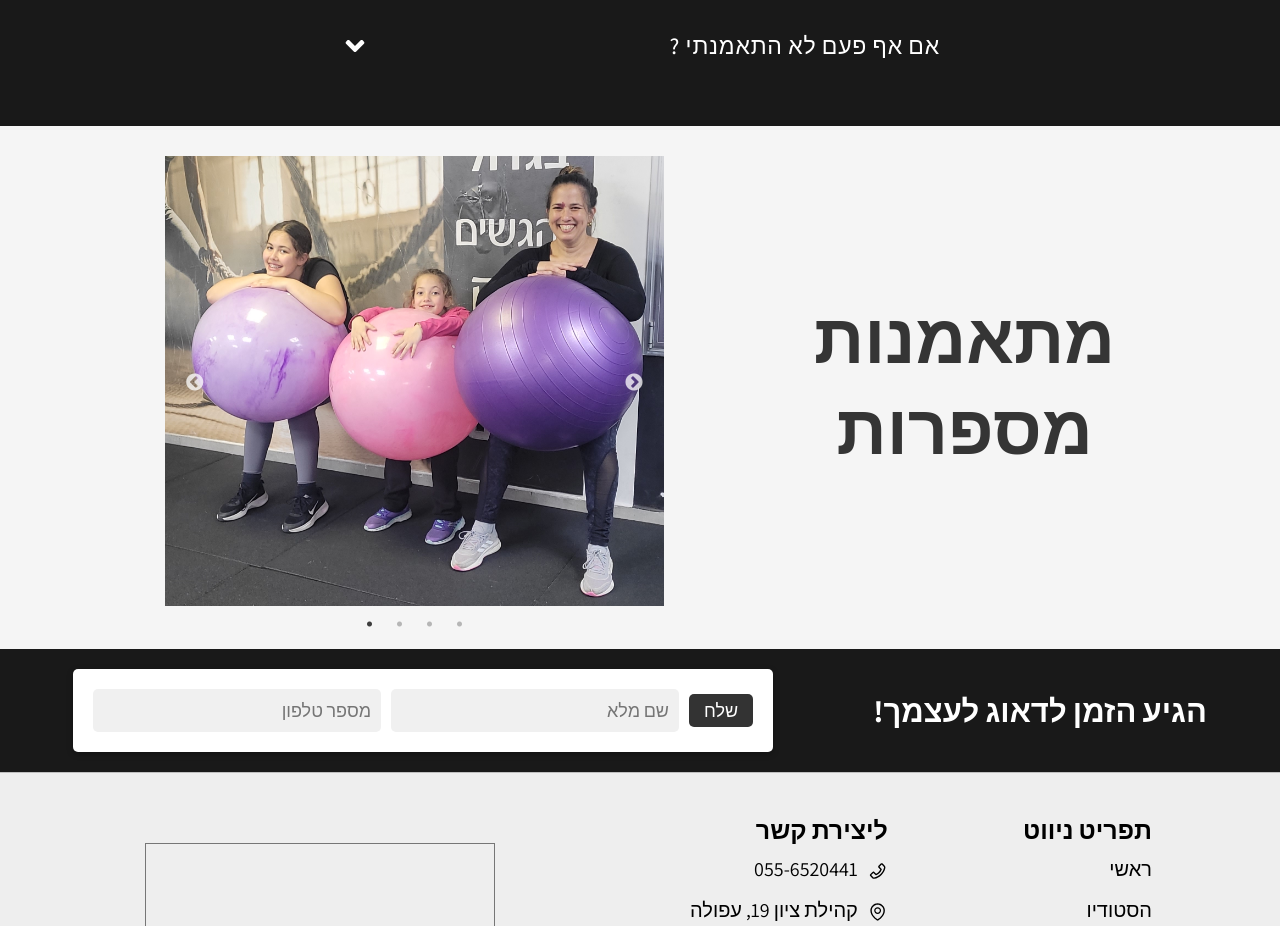
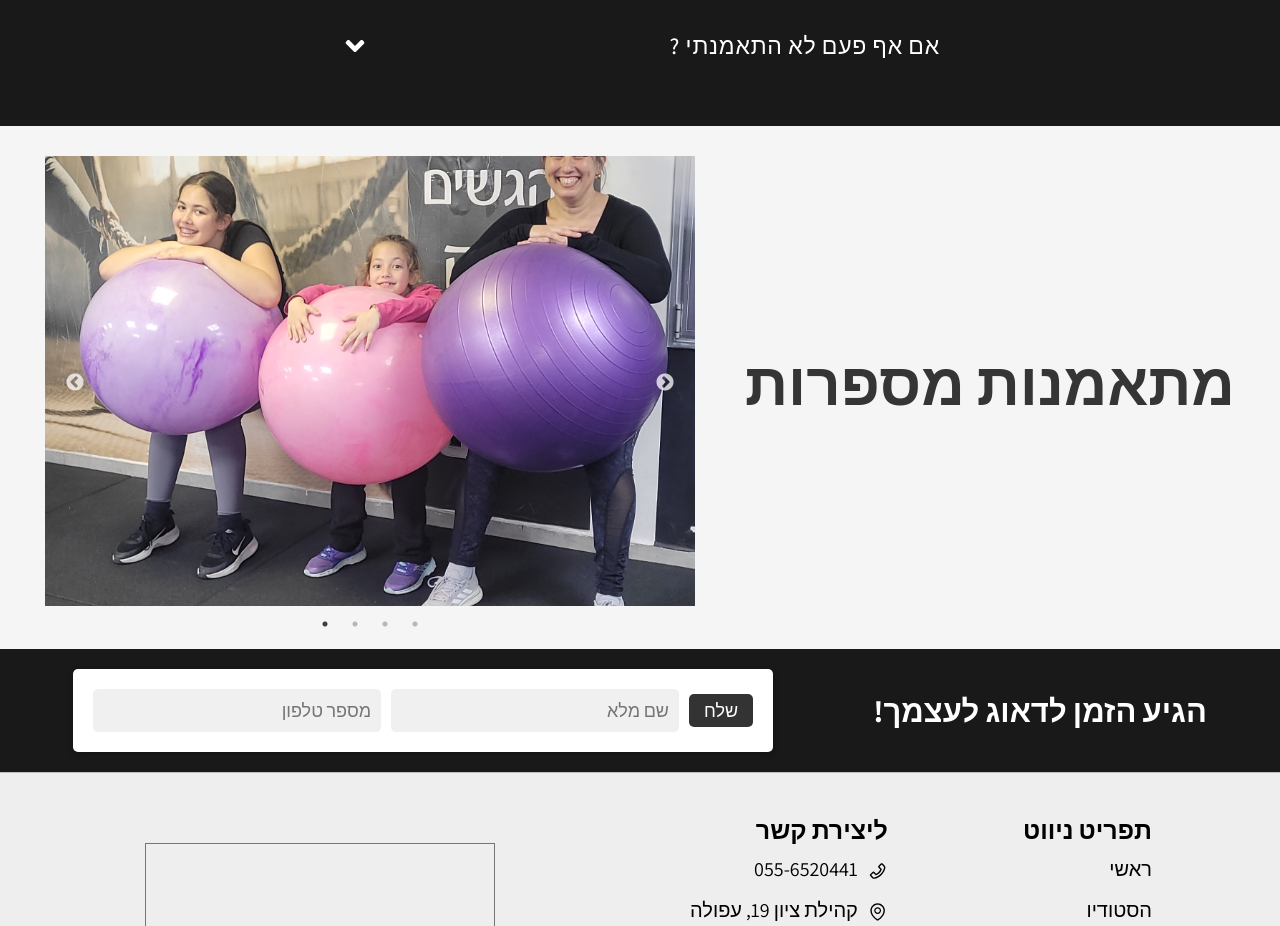
Before and after one commit to shaharyair/katrin-studio-Landing-page, a React (Vite) app: page / in a window 1280 px wide. Shown: the part 2500-3426 px from the top of the page. Built offline with nearby package versions, Linux system fonts and the light colour scheme; grey boxes are pictures that could not be loaded.

Commit message:
improved responsiveness

```diff
--- a/src/Components/Reviews/Reviews.css
+++ b/src/Components/Reviews/Reviews.css
@@ -7,16 +7,18 @@
   height: 100%;
   background-color: #f5f5f5;
   padding: 2rem 0 4rem;
+  display: flex;
+  justify-content: center;
+  align-items: center;
 }
 
 .reviews-container {
-  margin: auto;
   display: flex;
   justify-content: center;
   align-items: center;
   flex-direction: column;
   gap: 2rem;
-  max-width: 90%;
+  max-width: 95%;
 }
 
 .reviews-container > h1 {
@@ -31,29 +33,15 @@
   }
   .reviews-container {
     flex-direction: row;
-    gap: 5rem;
   }
   .reviews-container > h1 {
-    font-size: 7rem;
+    font-size: 6rem;
     order: 2;
   }
 }
 
 @media only screen and (min-width: 1024px) {
-  .reviews-container > h1 {
-    word-wrap: break-all;
+  .reviews-container {
+    gap: 5rem;
   }
 }
-
-@media only screen and (min-width: 1280px) {
-  .reviews-container {
-    max-width: 65%;
-    gap: 15rem;
-  }
-}
-
-@media only screen and (min-width: 1920px) {
-  .reviews-container {
-    max-width: 55%;
-  }
-}
```
